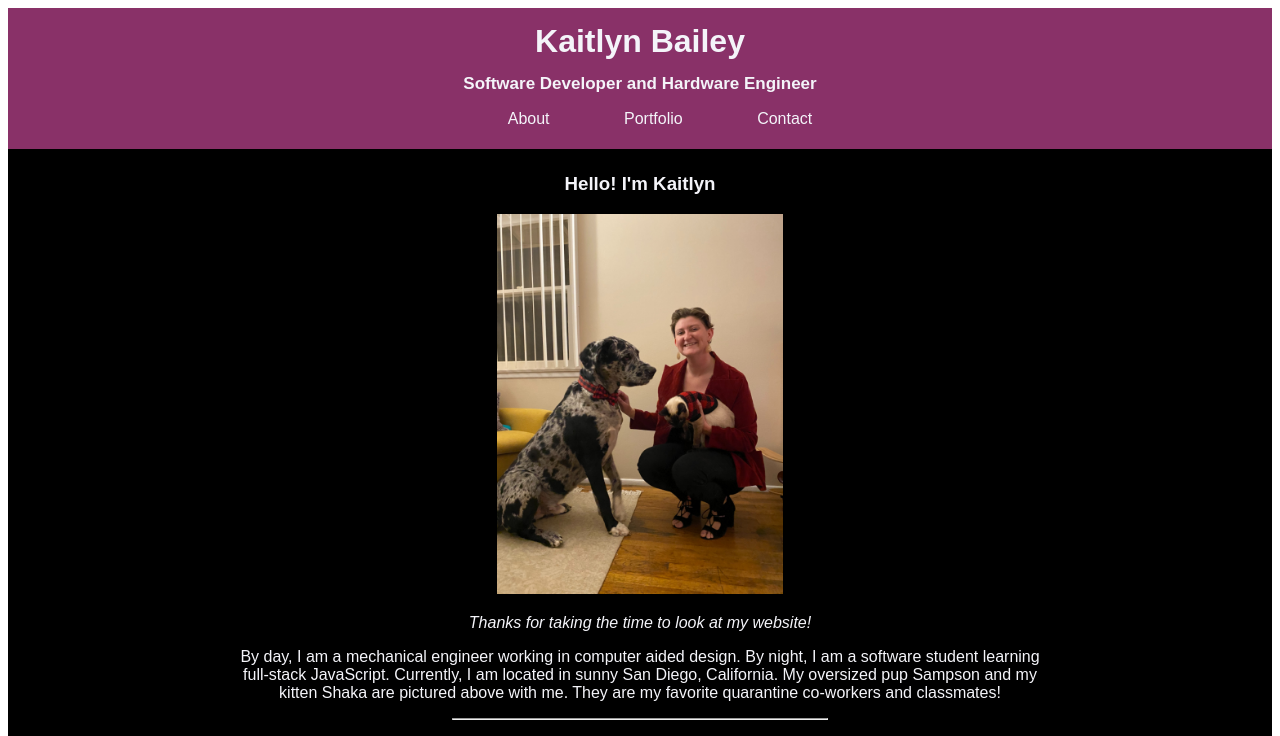
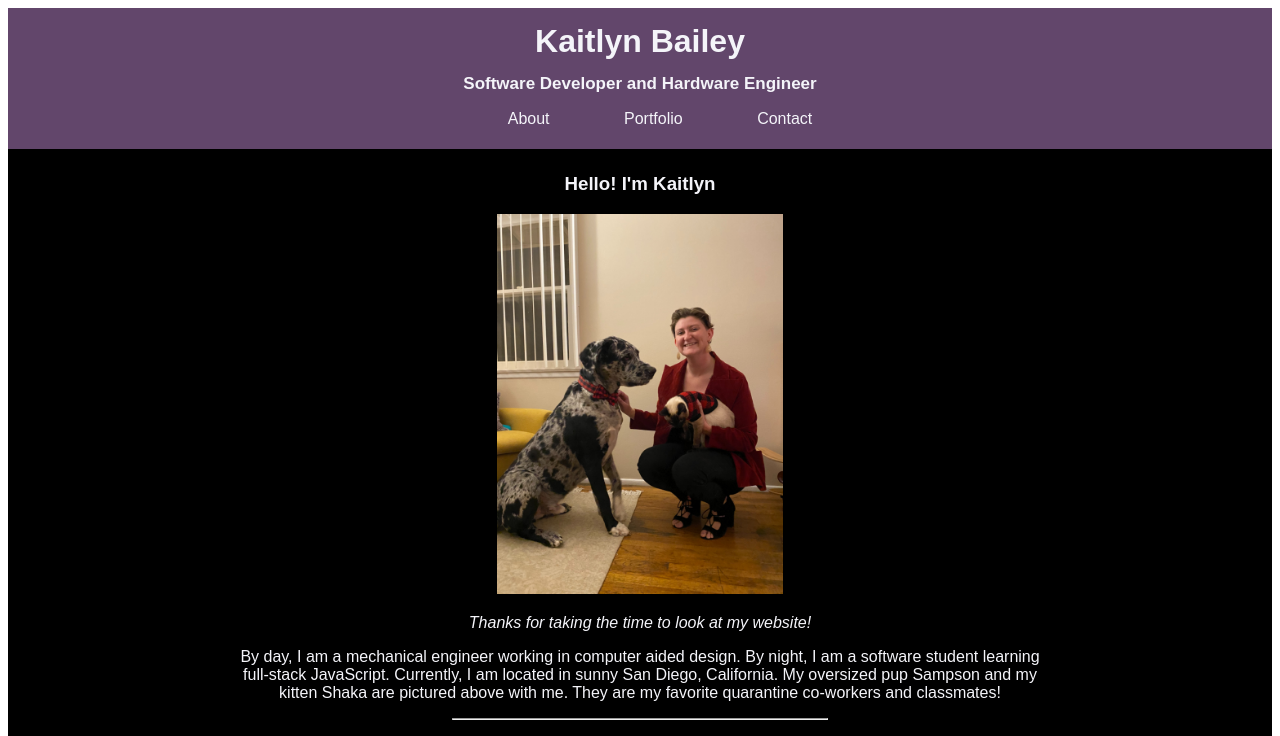
Before and after one commit to kaitlynbailey/KaitlynBailey, a plain HTML site: page index.html in a window 1280 px wide. Shown: the top 736 px of the page. Drawn offline with Linux system fonts and the light colour scheme.

Commit message:
Update style.css

```diff
--- a/style.css
+++ b/style.css
@@ -1,6 +1,6 @@
 header {
   padding: 5px;
-  background-color: #893168;
+  background-color: #62466b;
 }
 
 /* nav container, remove bullets, move elemenets to same line */
```
